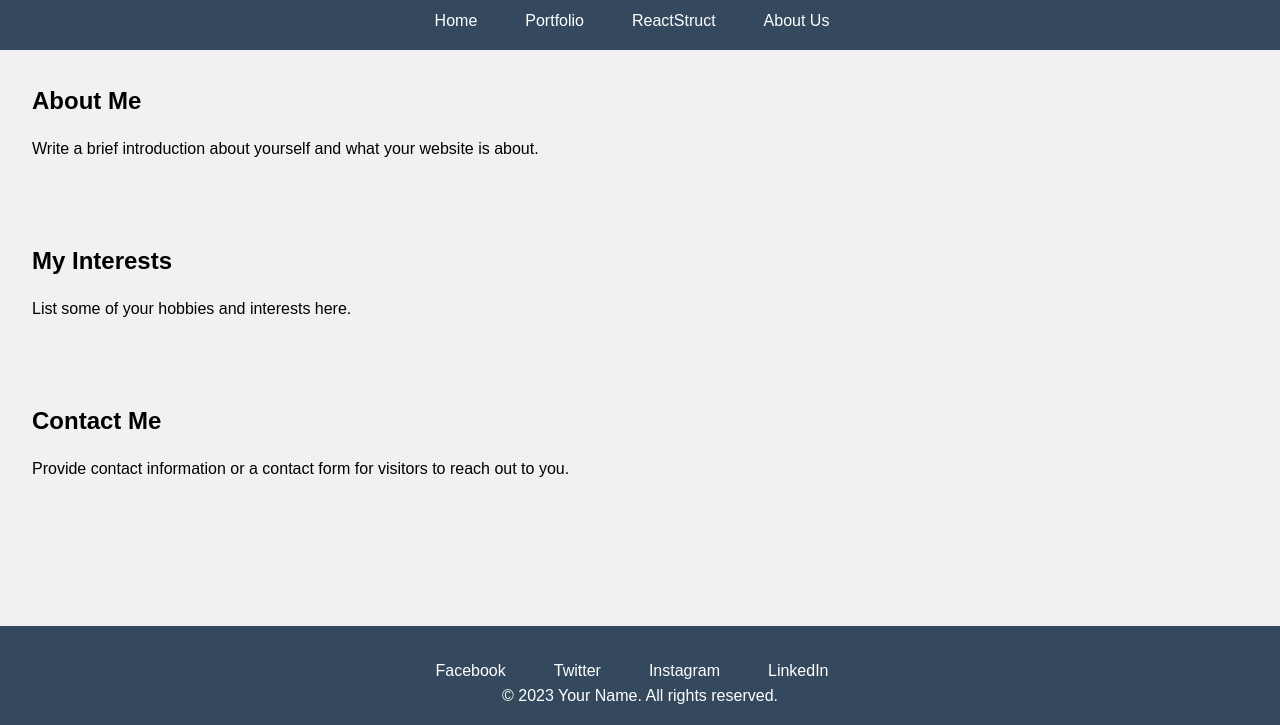
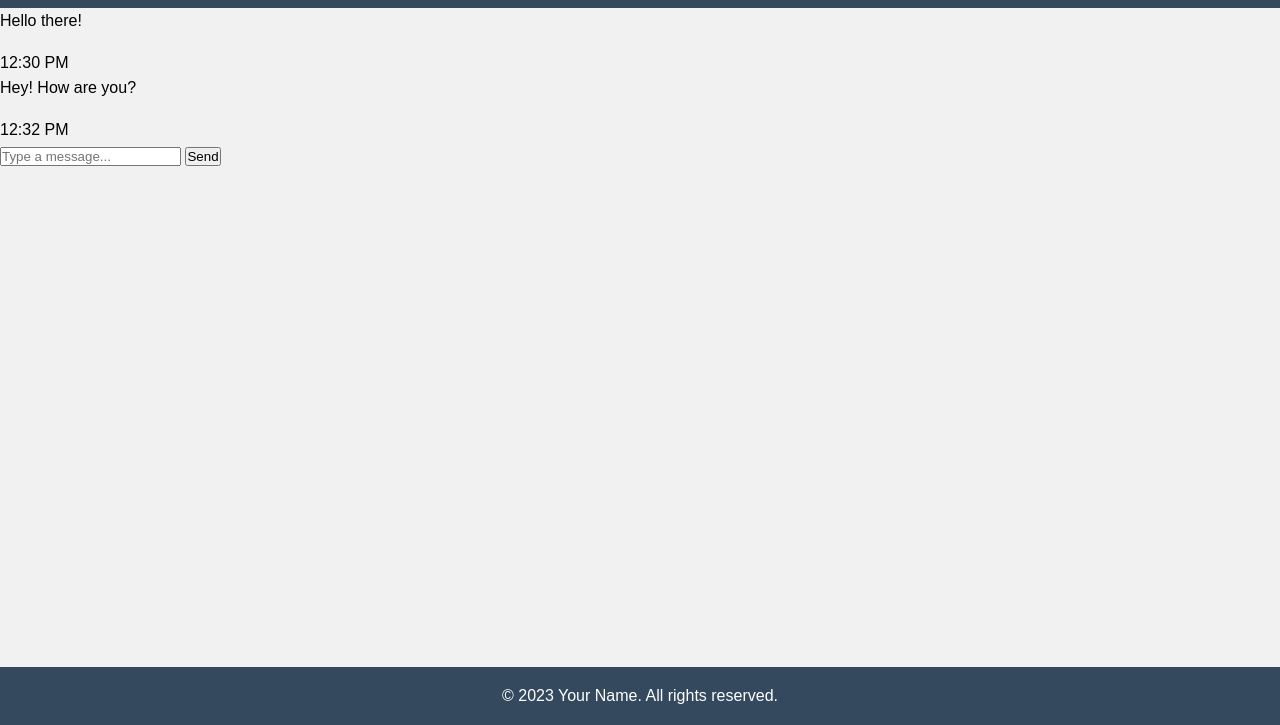
Before and after one commit to Priteshmewada/Priteshmewada.github.io, a plain HTML site: page index.html in a window 1280 px wide. Shown: the part 75-800 px from the top of the page. Drawn offline with Linux system fonts and the light colour scheme.

Commit message:
Update index.html

```diff
--- a/index.html
+++ b/index.html
@@ -2,54 +2,35 @@
 <html>
 <head>
     <meta charset="UTF-8">
-    <title>Your Name - Personal Website</title>
+    <title>Your Name - Personal Chat</title>
     <link rel="stylesheet" href="styles.css">
 </head>
 <body>
     <header>
-        <h1>Welcome to Your Name's Personal Website</h1>
-        <nav>
-            <ul>
-                <li><a href="index.html">Home</a></li>
-                <li><a href="portfolio.html">Portfolio</a></li>
-                <li><a href="reactstruct.html">ReactStruct</a></li>
-                <li><a href="about.html">About Us</a></li>
-            </ul>
-        </nav>
+        <h1>Your Name's Personal Chat</h1>
     </header>
 
-    <section>
-        <h2>About Me</h2>
-        <p>
-            Write a brief introduction about yourself and what your website is about.
-        </p>
-    </section>
+    <div class="chat-container">
+        <div class="chat">
+            <div class="message outgoing">
+                <p>Hello there!</p>
+                <span class="time">12:30 PM</span>
+            </div>
+            <div class="message incoming">
+                <p>Hey! How are you?</p>
+                <span class="time">12:32 PM</span>
+            </div>
+            <!-- Add more messages here -->
+        </div>
 
-    <section>
-        <h2>My Interests</h2>
-        <p>
-            List some of your hobbies and interests here.
-        </p>
-    </section>
-
-    <section>
-        <h2>Contact Me</h2>
-        <p>
-            Provide contact information or a contact form for visitors to reach out to you.
-        </p>
-    </section>
+        <div class="user-input">
+            <input type="text" placeholder="Type a message...">
+            <button>Send</button>
+        </div>
+    </div>
 
     <footer>
-        <nav>
-            <ul>
-                <li><a href="https://www.facebook.com/YourProfile">Facebook</a></li>
-                <li><a href="https://twitter.com/YourProfile">Twitter</a></li>
-                <li><a href="https://www.instagram.com/YourProfile">Instagram</a></li>
-                <li><a href="https://www.linkedin.com/in/YourProfile">LinkedIn</a></li>
-            </ul>
-        </nav>
         <p>&copy; 2023 Your Name. All rights reserved.</p>
-        <!-- Add any additional footer information or links here -->
     </footer>
 </body>
 </html>
```
